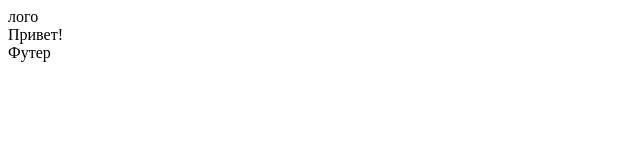
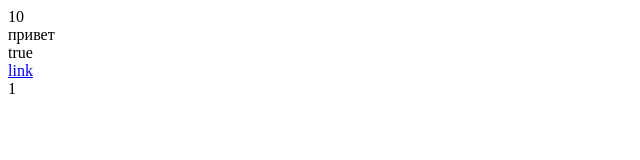
Before and after one commit to AlariCode/21-vuejs, a Vue app: page / in a window 1280 px wide. Shown: the top 160 px of the page, without its empty margins (0-640 px from the left). Built offline with nearby package versions, Linux system fonts and the light colour scheme.

Commit message:
Шаблоны

```diff
--- a/src/App.vue
+++ b/src/App.vue
@@ -1,9 +1,19 @@
-<script setup></script>
+<script setup>
+const a = 10;
+let b = "привет";
+let c = true;
+let d = {
+  a: 1,
+};
+let e = "<a href='/'>link</a>";
+</script>
 
 <template>
-  <header>лого</header>
-  <main>Привет!</main>
-  <footer>Футер</footer>
+  <header>{{ a }}</header>
+  <main>{{ b }}</main>
+  <div>{{ c }}</div>
+  <div v-html="e"></div>
+  <footer>{{ d.a }}</footer>
 </template>
 
 <style scoped></style>
```
